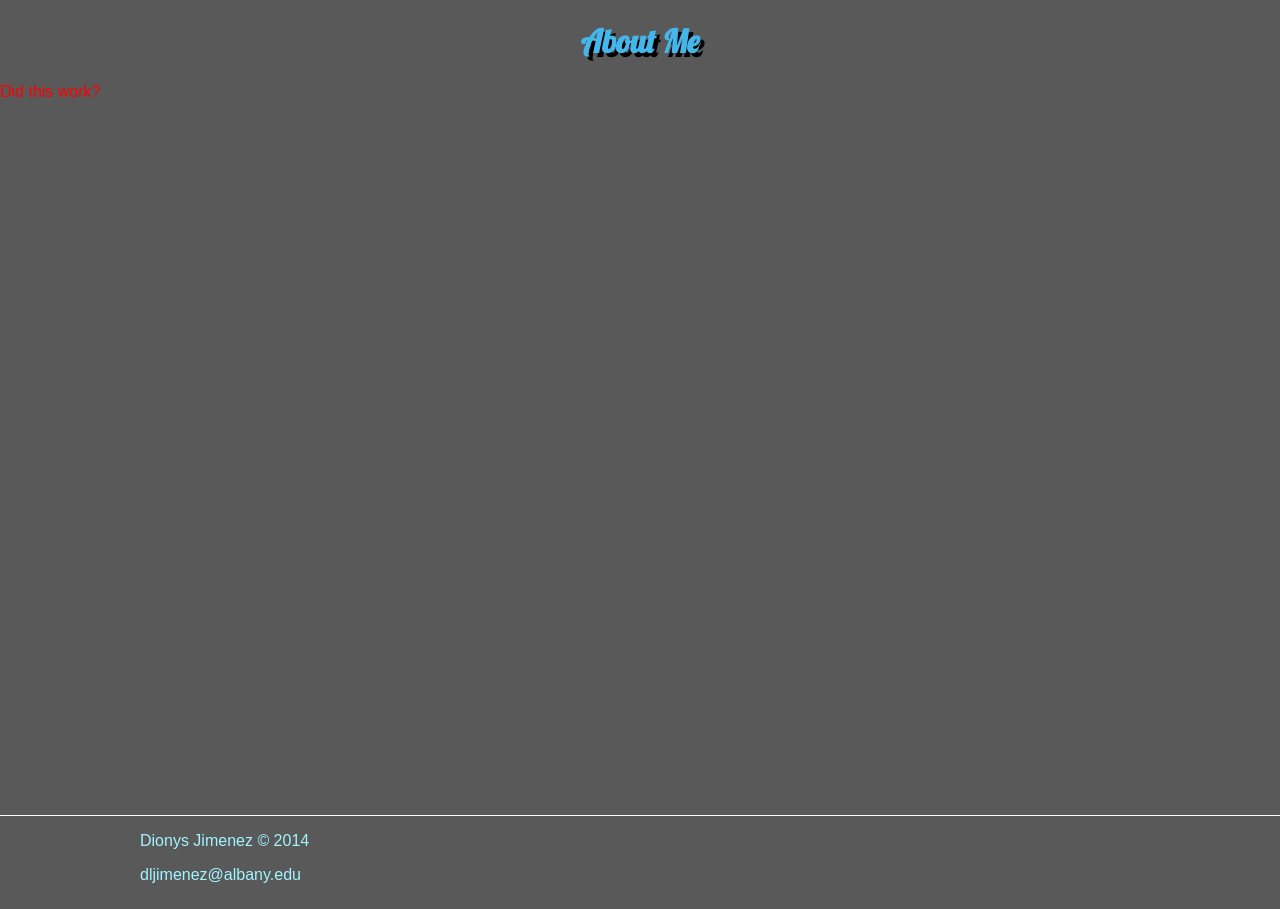
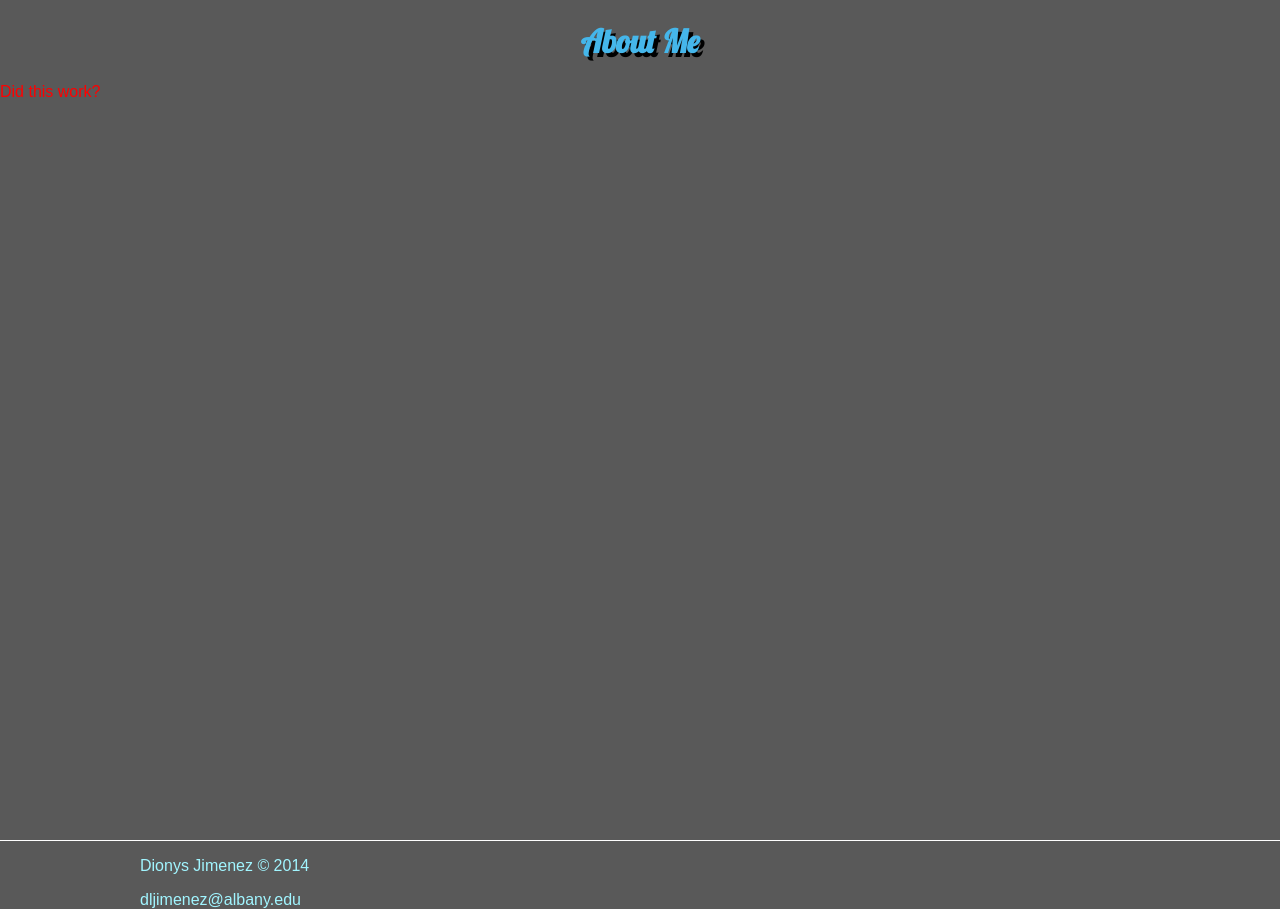
Before and after one commit to DLJimenez/dljimenez.github.io, a Jekyll site: the page built from about-me.html, in a window 1280 px wide. Built offline with Jekyll 4.4.1, drawn with Linux system fonts in a browser that asks for light colours; some web fonts are replaced.

Commit message:
more footer work

```diff
--- a/css/main.css
+++ b/css/main.css
@@ -99,6 +99,7 @@ h1 {
 }
 /*footer*/
 .site-footer {
+	height: 60px;
 	bottom: 0;
 	position: absolute;
 	width: 100%;
```
